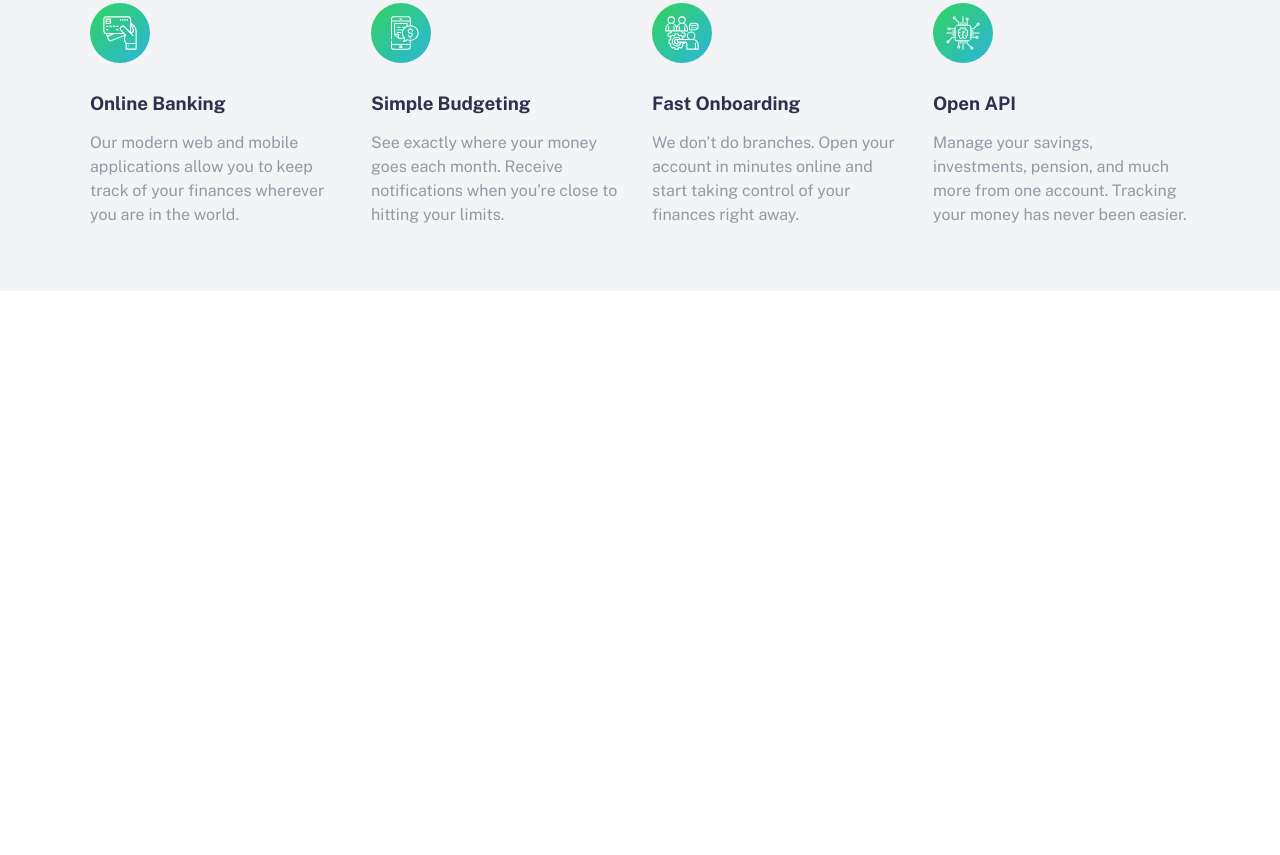
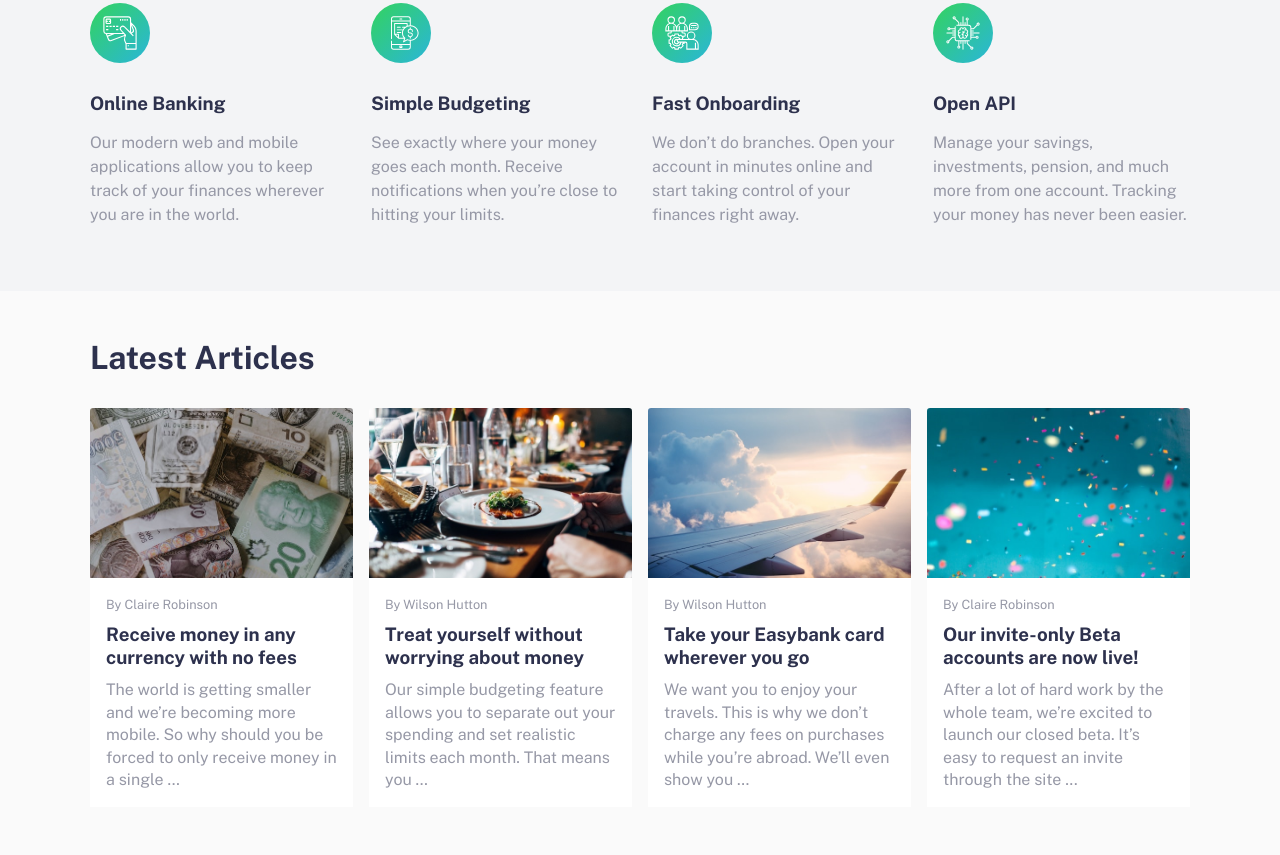
Before and after one commit to ikennaezef/easybank-landing, a plain HTML site: page index.html in a window 1280 px wide. Shown: the part 920-1775 px from the top of the page. Before the commit the page ends 1211 px from the top, so only its background shows below. Drawn offline with nearby package versions, Linux system fonts and the light colour scheme.

Commit message:
Added articles section

```diff
--- a/index.html
+++ b/index.html
@@ -52,8 +52,9 @@
             </p>
             <button class="accent-btn">Request Invite</button>
           </div>
-          <img src="images/image-mockups.png" alt="Mockups" />
+          <img src="images/image-mockups.png" alt="Mockups"/>
       </section>
+
       <section id="whychoose">
         <div class="container">
           <div class="whychoose__title">
@@ -89,6 +90,58 @@
           </div>
         </div>
       </section>
+
+      <section id="articles">
+        <div class="container">
+          <h2 class="articles__title">Latest Articles</h2>
+        <div class="articles__grid">
+          <div class="article__item">
+            <div class="article__image">
+              <img src="images/image-currency.jpg" alt="currency">
+            </div>
+            <div class="article__text">
+              <span class="article__author">By Claire Robinson</span>
+              <h3 class="article__title">Receive money in any currency with no fees</h3>
+              <p>The world is getting smaller and we’re becoming more mobile. So why should you be
+                forced to only receive money in a single …</p>
+            </div>
+          </div>
+          <div class="article__item">
+            <div class="article__image">
+              <img src="images/image-restaurant.jpg" alt="restaurant">
+            </div>
+            <div class="article__text">
+              <span class="article__author">By Wilson Hutton</span>
+              <h3 class="article__title">Treat yourself without worrying about money</h3>
+              <p>Our simple budgeting feature allows you to separate out your spending and set
+                realistic limits each month. That means you …</p>
+            </div>
+          </div>
+          <div class="article__item">
+            <div class="article__image">
+              <img src="images/image-plane.jpg" alt="plane">
+            </div>
+            <div class="article__text">
+              <span class="article__author">By Wilson Hutton</span>
+              <h3 class="article__title">Take your Easybank card wherever you go</h3>
+              <p>We want you to enjoy your travels. This is why we don’t charge any fees on purchases
+                while you’re abroad. We’ll even show you …</p>
+            </div>
+          </div>
+          <div class="article__item">
+            <div class="article__image">
+              <img src="images/image-confetti.jpg" alt="confetti">
+            </div>
+            <div class="article__text">
+              <span class="article__author">By Claire Robinson</span>
+              <h3 class="article__title">Our invite-only Beta accounts are now live!</h3>
+              <p>After a lot of hard work by the whole team, we’re excited to launch our closed beta.
+                It’s easy to request an invite through the site ...</p>
+            </div>
+          </div>
+        </div>
+        </div>
+      </section>
     </main>
   </body>
 </html>
--- a/scss/style.scss
+++ b/scss/style.scss
@@ -16,6 +16,7 @@ body {
 
 #header {
   background-color: #fff;
+  box-shadow: 0 1px 7px rgba(0, 0, 0, 0.1);
   position: fixed;
   top: 0;
   left: 0;
@@ -143,3 +144,65 @@ section#whychoose {
     }
   }
 }
+
+section#articles {
+  padding: 3rem 1rem;
+  background-color: color(light-gray);
+
+  .articles__title {
+    font-size: 2rem;
+    margin-bottom: 2rem;
+  }
+
+  .articles__grid {
+    display: grid;
+    grid-template-columns: repeat(4, 1fr);
+    grid-auto-rows: 1fr;
+    grid-gap: 1rem;
+
+    .article__item {
+      max-width: 100%;
+      height: 100%;
+      display: flex;
+      flex-direction: column;
+
+      .article__image {
+        height: 170px;
+
+        img {
+          max-width: 100%;
+          min-height: 100%;
+          border-radius: 0.2rem 0.2rem 0 0;
+          object-fit: cover;
+        }
+      }
+
+      .article__text {
+        background-color: #fff;
+        padding: 1rem;
+
+        .article__author {
+          font-size: 0.8rem;
+          display: inline-block;
+          margin-bottom: 0.7rem;
+          color: color(gray-blue);
+        }
+
+        .article__title {
+          line-height: 1.2;
+          margin-bottom: 0.7rem;
+          cursor: pointer;
+
+          &:hover {
+            color: color(green);
+          }
+        }
+
+        p {
+          line-height: 1.4;
+          color: color(gray-blue);
+        }
+      }
+    }
+  }
+}
```
Also changed, not shown: css/style.css.
